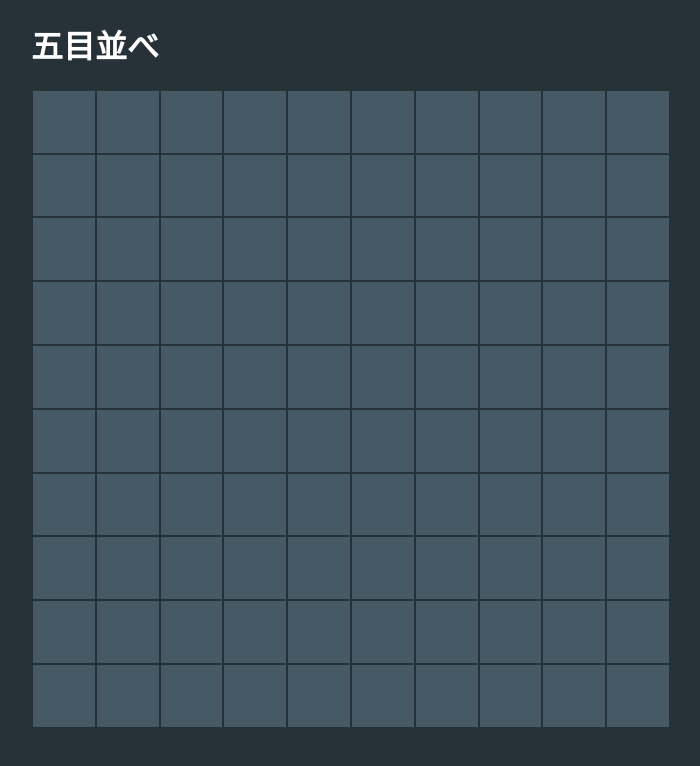
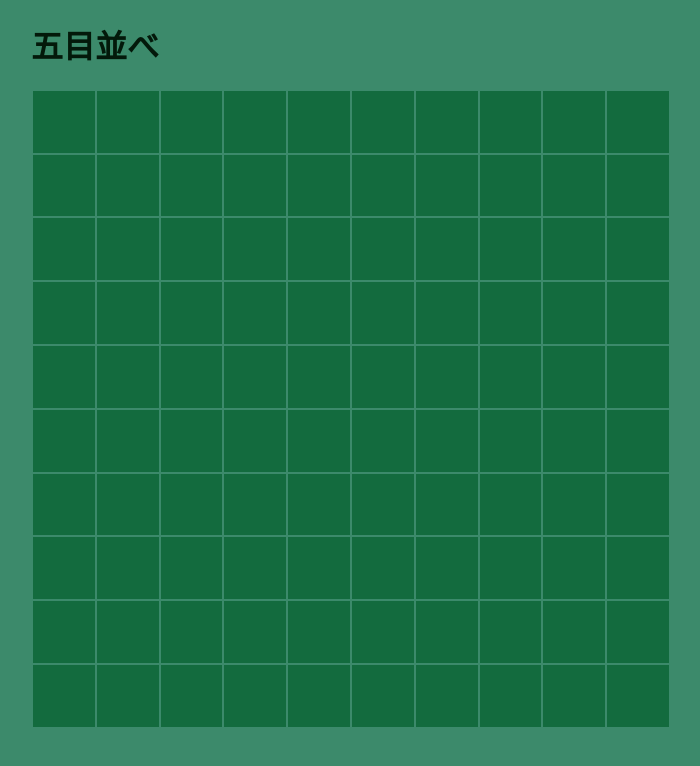
Before and after one commit to 123yoshidandy/circle-cross-game, a plain HTML site: page index.html in a window 1280 px wide. Shown: the whole page, without its empty margins (289-989 px from the left). Drawn offline with Linux system fonts and the light colour scheme.

Commit message:
デザイン修正

```diff
--- a/css/style.css
+++ b/css/style.css
@@ -3,11 +3,11 @@ body {
     height: 100vmin;
     margin-left: auto;
     margin-right: auto;
-    background-color: #263238;
+    background-color: #3c8a6b;
 }
 
 h1 {
-    color: #FFFFFF;
+    color: #03190a;
 }
 
 .field_table {
@@ -20,7 +20,7 @@ h1 {
 td {
     width: 10%;
     height: 10%;
-    background-color: #455A64;
+    background-color: #136b3e;
     font-size: 4vmin;
     text-align: center;
 }
--- a/js/main.js
+++ b/js/main.js
@@ -60,7 +60,7 @@ function onClick(event) {
     }
 
     if (mark == "○") {
-        mark = "×";
+        mark = "●";
     } else {
         mark = "○";
     }
```
